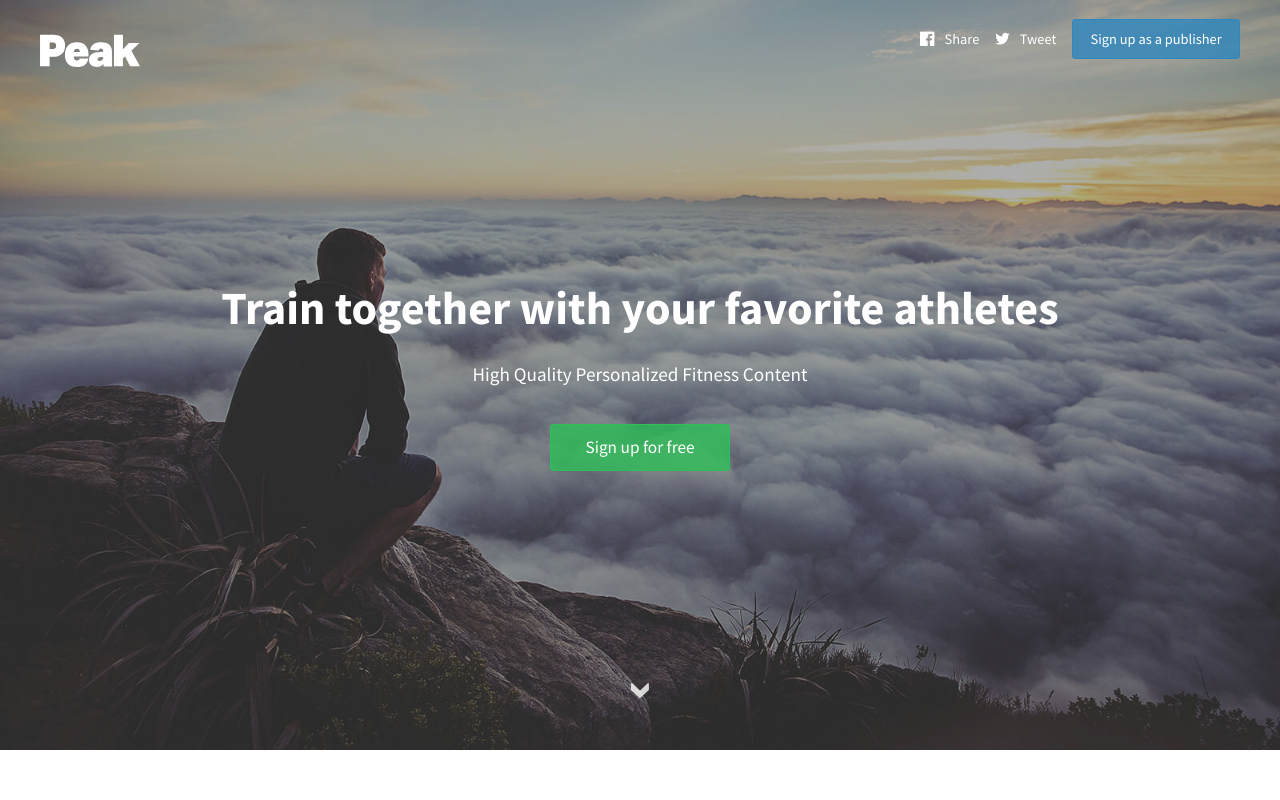
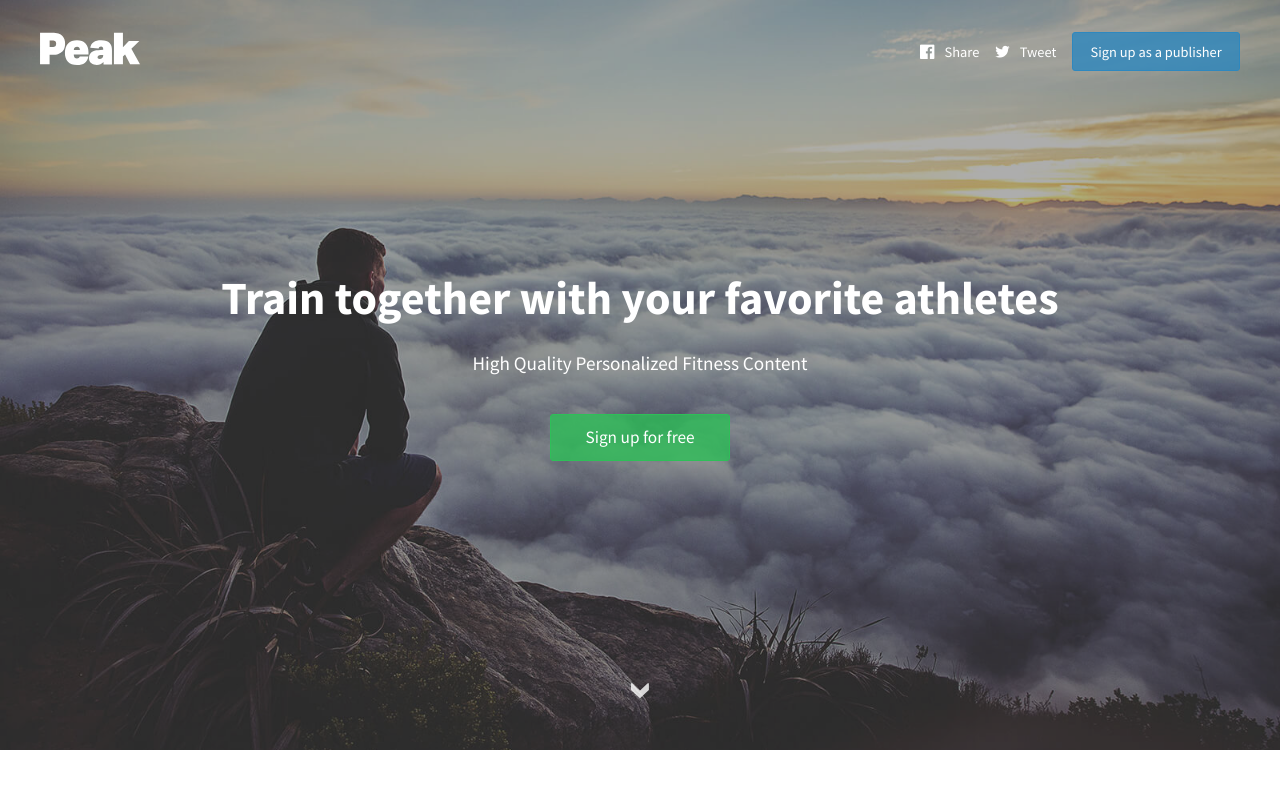
Before and after one commit to Whitespell/peak-landing, a website: page www/index.html in a window 1280 px wide. Shown: the top 800 px of the page. Drawn offline with Linux system fonts and the light colour scheme.

Commit message:
Enhances masthead styling

```diff
--- a/dev/sass/globals/partials/logo.scss
+++ b/dev/sass/globals/partials/logo.scss
@@ -2,6 +2,7 @@
     max-width: 100px;
     margin-bottom: $margin-m;
     display: inline-block;
+	line-height: 0;
 
     &.logo--big {
         max-width: 200px;
--- a/dev/sass/specifics/masthead.scss
+++ b/dev/sass/specifics/masthead.scss
@@ -1,5 +1,5 @@
 .masthead {
-    padding: $margin-m 0 $margin-s 0;
+    padding: $margin-l 0 $margin-s 0;
     overflow: hidden;
 
     .btn {
```
Also changed, not shown: www/css/main.css, 1 other file.
